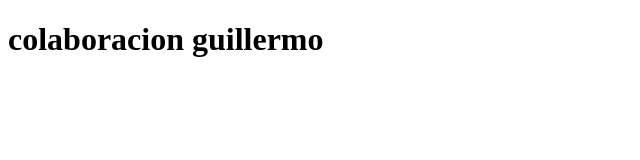
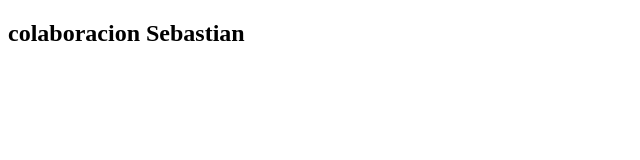
Before and after one commit to guillermosifu/colaborativo, a plain HTML site: page index.html in a window 1280 px wide. Shown: the whole page, without its empty margins (0-640 px from the left). Drawn offline with Linux system fonts and the light colour scheme.

Commit message:
Sebastian1

```diff
--- a/index.html
+++ b/index.html
@@ -7,6 +7,6 @@
     <title>Document</title>
 </head>
 <body>
-    <h1>colaboracion guillermo </h1>
+    <h2>colaboracion Sebastian </h2>
 </body>
 </html>
```
